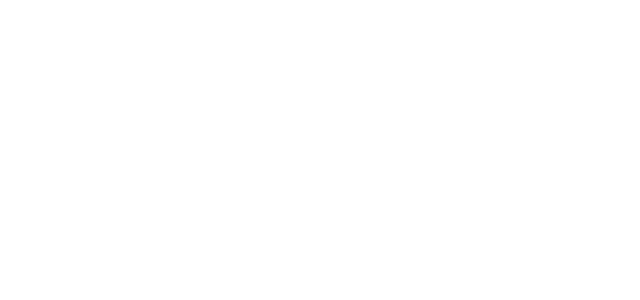
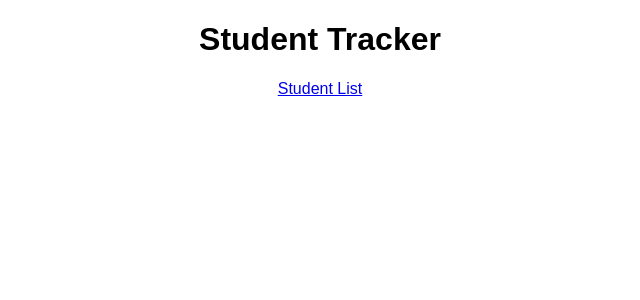
Before and after one commit to tuskemx/student-tracker-2, a React (Create React App) app: page / in a window 1280 px wide. Shown: the top 300 px of the page, without its empty margins (320-960 px from the left). Built offline with nearby package versions, Linux system fonts and the light colour scheme; the HTML template or start-up script is replaced by a standard one.

Commit message:
made student list

```diff
--- a/package.json
+++ b/package.json
@@ -3,6 +3,8 @@
   "version": "0.1.0",
   "private": true,
   "dependencies": {
+    "@reach/router": "^1.2.1",
+    "axios": "^0.19.0",
     "react": "^16.4.0",
     "react-dom": "^16.4.0",
     "react-scripts": "1.1.4"
--- /dev/null
+++ b/src/Api.js
@@ -0,0 +1,11 @@
+import axios from "axios";
+
+const url = "https://nc-student-tracker.herokuapp.com/api/";
+
+export const getStudents = param => {
+  return axios.get(`${url}students`).then(response => {
+    const { data } = response;
+    console.log(data);
+    return data;
+  });
+};
--- a/src/App.js
+++ b/src/App.js
@@ -1,9 +1,19 @@
-import React, { Component } from 'react';
-import './App.css';
+import React, { Component } from "react";
+import { Router, Link } from "@reach/router";
+import "./App.css";
+import Header from "./Header";
+import StudentList from "./Student-list";
 
 class App extends Component {
   render() {
-    return <div className="App" />;
+    return (
+      <div className="App">
+        <Header />
+        <Router>
+          <StudentList path="/student-list" />
+        </Router>
+      </div>
+    );
   }
 }
 
--- /dev/null
+++ b/src/Header.js
@@ -0,0 +1,10 @@
+import React from "react";
+import {Link} from "@reach/router"
+
+
+export default function Header() {
+  return <div>
+    <h1>Student Tracker</h1>
+    <Link to="/student-list">Student List</Link>
+  </div>;
+}
--- /dev/null
+++ b/src/Student-list.js
@@ -0,0 +1,30 @@
+import React, { Component } from "react";
+import { getStudents } from "./Api";
+
+export default class StudentList extends Component {
+  state = {
+    students: []
+  };
+  render() {
+    console.log(getStudents);
+    return (
+      <div>
+        <h1>Student List</h1>
+        {this.state.students.map(student => {
+          return (
+            <ul>
+              <li>{student.name}</li>
+              <li>{student.startingCohort}</li>
+              <li>{student.currentBlock}</li>
+              <li>{student._id}</li>
+            </ul>
+          );
+        })}
+      </div>
+    );
+  }
+
+  componentDidMount() {
+    getStudents().then(data => this.setState({ students: data.students }));
+  }
+}
```
Also changed, not shown: 1 other file (tests, documents, lock files or other folders).
